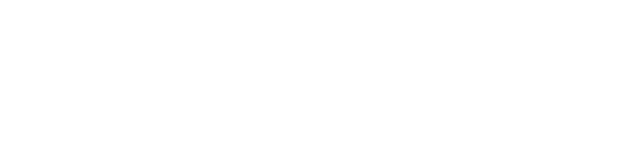
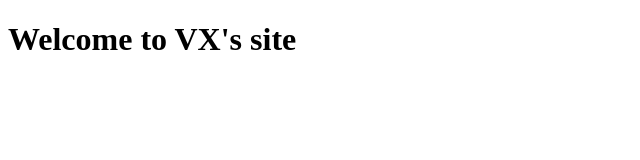
Before and after one commit to VADIMREX/vadimrex.github.io, a plain HTML site: page index.html in a window 1280 px wide. Shown: the whole page, without its empty margins (0-640 px from the left). Drawn offline with Linux system fonts and the light colour scheme.

Commit message:
Edited index.html

```diff
--- a/index.html
+++ b/index.html
@@ -1,9 +1,9 @@
 <!doctype html>
 <html>
 <head>
-    <title></title>
+    <title>VX's site</title>
 </head>
 <body>
-
+    <h1>Welcome to VX's site</h1>
 </body>
 </html>
```
